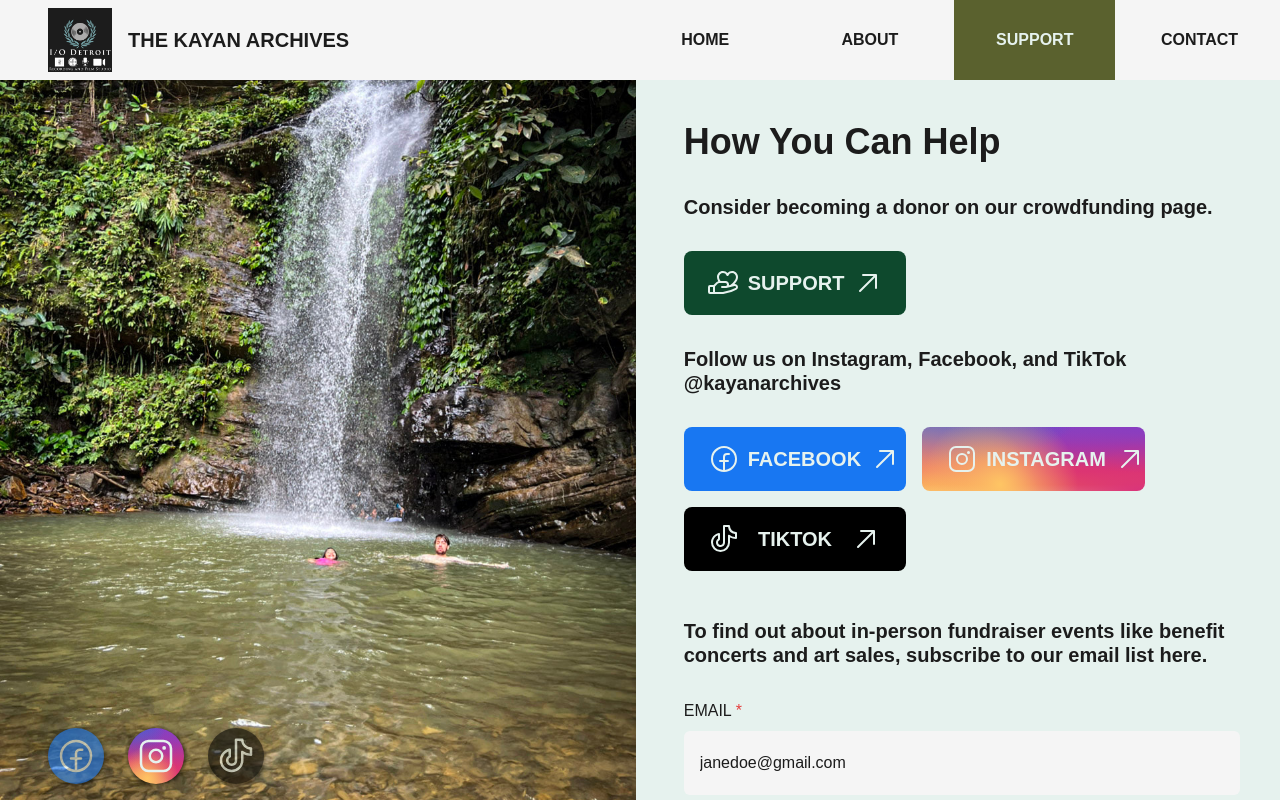
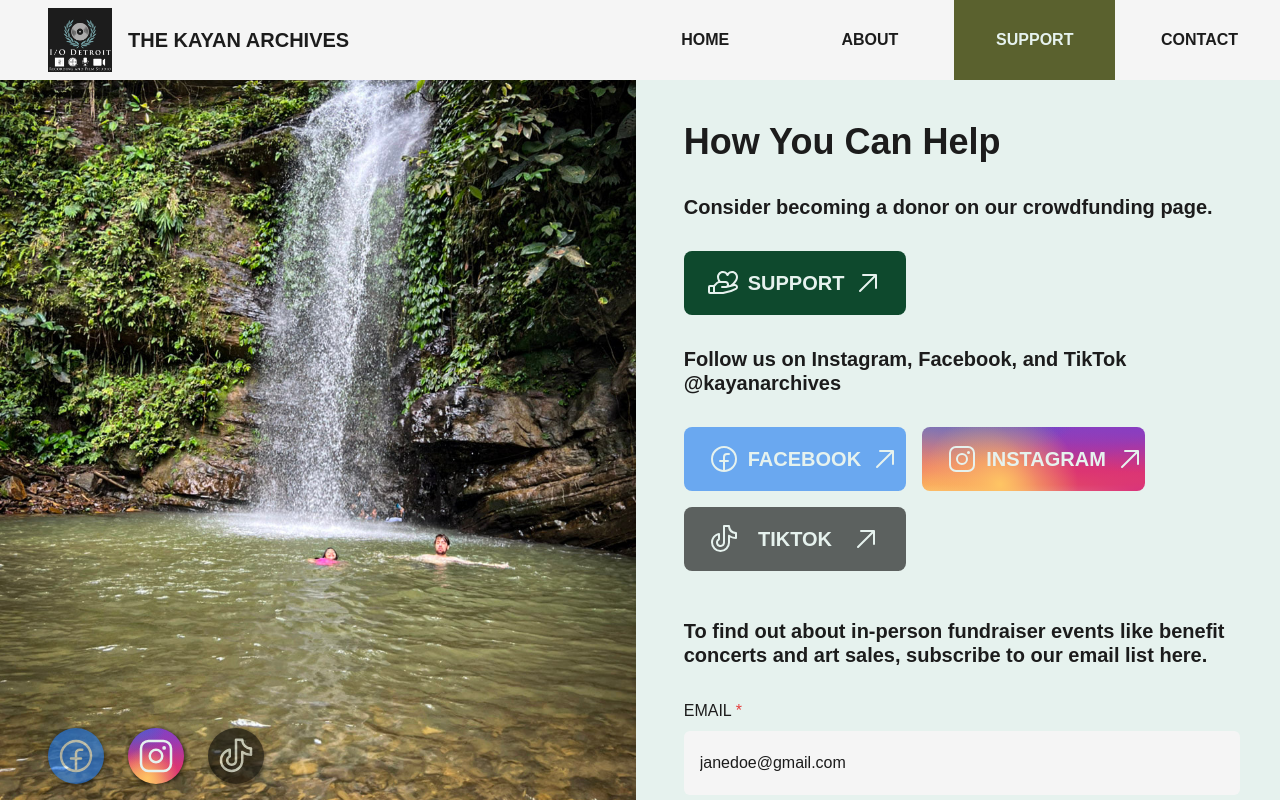
Before and after one commit to sunkenstudio/kayan-archives, a Next.js app: page /support in a window 1280 px wide. Built offline with nearby package versions, Linux system fonts and the light colour scheme.

Commit message:
disable unused social buttons

```diff
--- a/src/app/support/page.tsx
+++ b/src/app/support/page.tsx
@@ -66,7 +66,7 @@ export default function Support() {
         </Link>
         <H4>Follow us on Instagram, Facebook, and TikTok @kayanarchives</H4>
         <Box display={'inline-block'}>
-          <Link target="_blank" href="#" w={{ base: '100%', md: '40%' }}>
+          <Link href="#" w={{ base: '100%', md: '40%' }}>
             <Button
               mr="1rem"
               mb="1rem"
@@ -78,6 +78,10 @@ export default function Support() {
               justifyContent={'space-between'}
               w="40%"
               h="4rem"
+              opacity={0.6}
+              cursor={'not-allowed'}
+              disabled
+              _hover={{}}
             />
           </Link>
           <Link
@@ -100,7 +104,7 @@ export default function Support() {
               h="4rem"
             />
           </Link>
-          <Link target="_blank" href="#" w={{ base: '100%', md: '40%' }}>
+          <Link href="#" w={{ base: '100%', md: '40%' }}>
             <Button
               mr="1rem"
               mb="1rem"
@@ -112,6 +116,10 @@ export default function Support() {
               justifyContent={'space-between'}
               w="40%"
               h="4rem"
+              opacity={0.6}
+              cursor={'not-allowed'}
+              disabled
+              _hover={{}}
             />
           </Link>
         </Box>
```
